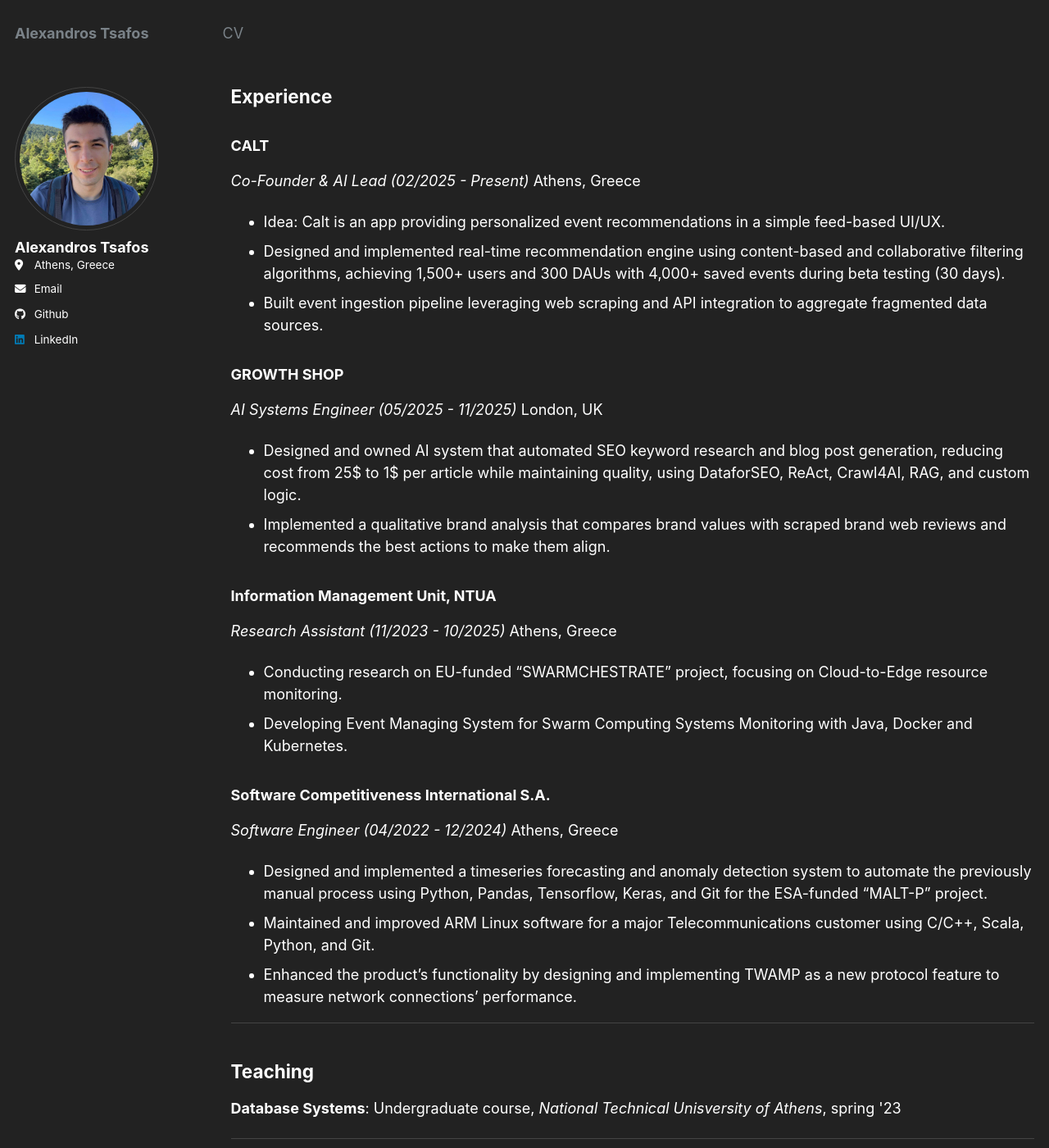
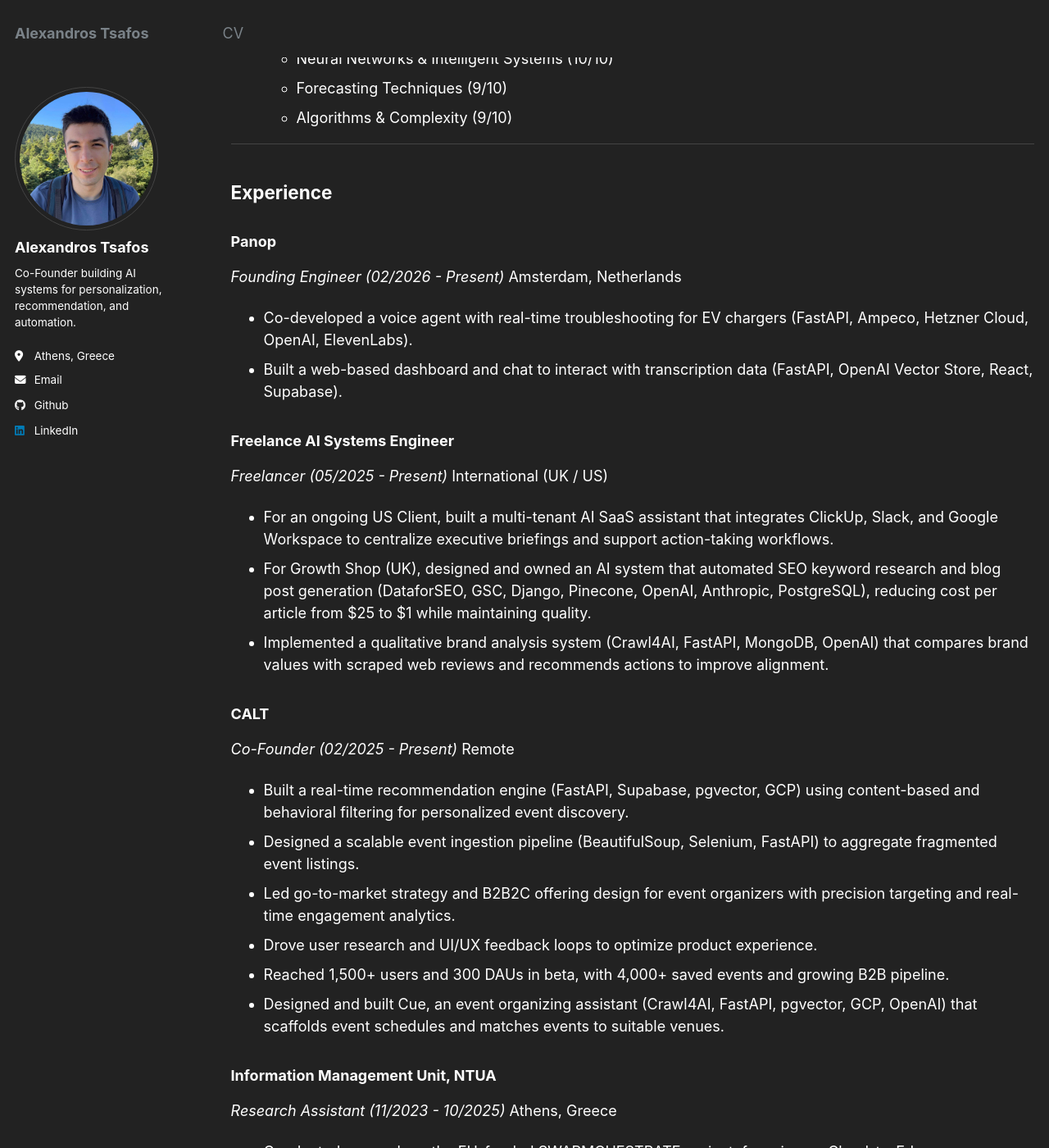
Before and after one commit to alextsaf/alextsaf.github.io, a Jekyll site: the page built from _pages/cv.md, in a window 1280 px wide and 1400 px high, scrolled down 445 px. Shown: the whole window at 82% size. Built offline with Jekyll 4.4.1, drawn with Linux system fonts in a browser that asks for light colours; some of the changed text lies outside the part shown.

Commit message:
Update personal information and enhance CV and About sections

```diff
--- a/_config.yml
+++ b/_config.yml
@@ -23,8 +23,8 @@ author:
   # Biographic information
   avatar           : "profile.png"
   name             : "Alexandros Tsafos"
-  pronouns         : # example: "she/her"
-  bio              : #"Data Software Engineer"
+  pronouns         : #"he/him"
+  bio              : "Co-Founder building AI systems for personalization, recommendation, and automation."
   location         : "Athens, Greece"
   employer         : #"Red Brick University"
   uri              : # URL
--- a/_pages/cv.md
+++ b/_pages/cv.md
@@ -15,71 +15,87 @@ classes:
 ## Education
 
 ### National Technical University of Athens
-**MEng in Electrical & Computer Engineering** (09/2018 - 11/2023)
-Athens, Attiki, Greece
-- 5-year Diploma, 300 ECTS
-- **GPA:** 8.10/10.00
-- **[Thesis](https://github.com/alextsaf/Thesis-NTUA):** Multivariate Computational Load Timeseries Prediction & Resource Provisioning with Machine Learning.
+**Master of Engineering, Electrical and Computer Engineering** (Graduated: 2023)
+Athens, Greece
+- **GPA:** 8.1/10
+- Selected coursework grades:
+  - Advanced Topics in Database Systems (10/10)
+  - Analysis & Design of Information Systems (10/10)
+  - Neural Networks & Intelligent Systems (10/10)
+  - Forecasting Techniques (9/10)
+  - Algorithms & Complexity (9/10)
 
 ---
 
 ## Experience
 
+### Panop
+<i>Founding Engineer (02/2026 - Present)</i>
+Amsterdam, Netherlands
+- Co-developed a voice agent with real-time troubleshooting for EV chargers (FastAPI, Ampeco, Hetzner Cloud, OpenAI, ElevenLabs).
+- Built a web-based dashboard and chat to interact with transcription data (FastAPI, OpenAI Vector Store, React, Supabase).
+
+### Freelance AI Systems Engineer
+<i>Freelancer (05/2025 - Present)</i>
+International (UK / US)
+- For an ongoing US Client, built a multi-tenant AI SaaS assistant that integrates ClickUp, Slack, and Google Workspace to centralize executive briefings and support action-taking workflows.
+- For Growth Shop (UK), designed and owned an AI system that automated SEO keyword research and blog post generation (DataforSEO, GSC, Django, Pinecone, OpenAI, Anthropic, PostgreSQL), reducing cost per article from $25 to $1 while maintaining quality.
+- Implemented a qualitative brand analysis system (Crawl4AI, FastAPI, MongoDB, OpenAI) that compares brand values with scraped web reviews and recommends actions to improve alignment.
+
 ### CALT
-<i>Co-Founder & AI Lead (02/2025 - Present)  </i>
-Athens, Greece
-- Idea: Calt is an app providing personalized event recommendations in a simple feed-based UI/UX.
-- Designed and implemented real-time recommendation engine using content-based and collaborative filtering algorithms, achieving 1,500+ users and 300 DAUs with 4,000+ saved events during beta testing (30 days).
-- Built event ingestion pipeline leveraging web scraping and API integration to aggregate fragmented data sources.
-
-### GROWTH SHOP
-<i>AI Systems Engineer (05/2025 - 11/2025)  </i>
-London, UK
-- Designed and owned AI system that automated SEO keyword research and blog post generation, reducing cost from 25$ to 1$ per article while maintaining quality, using DataforSEO, ReAct, Crawl4AI, RAG, and custom logic.
-- Implemented a qualitative brand analysis that compares brand values with scraped brand web reviews and recommends the best actions to make them align.
+<i>Co-Founder (02/2025 - Present)</i>
+Remote
+- Built a real-time recommendation engine (FastAPI, Supabase, pgvector, GCP) using content-based and behavioral filtering for personalized event discovery.
+- Designed a scalable event ingestion pipeline (BeautifulSoup, Selenium, FastAPI) to aggregate fragmented event listings.
+- Led go-to-market strategy and B2B2C offering design for event organizers with precision targeting and real-time engagement analytics.
+- Drove user research and UI/UX feedback loops to optimize product experience.
+- Reached 1,500+ users and 300 DAUs in beta, with 4,000+ saved events and growing B2B pipeline.
+- Designed and built Cue, an event organizing assistant (Crawl4AI, FastAPI, pgvector, GCP, OpenAI) that scaffolds event schedules and matches events to suitable venues.
 
 ### Information Management Unit, NTUA
 <i>Research Assistant (11/2023 - 10/2025)  </i>
 Athens, Greece
-- Conducting research on EU-funded "SWARMCHESTRATE" project, focusing on Cloud-to-Edge resource monitoring.
-- Developing Event Managing System for Swarm Computing Systems Monitoring with Java, Docker and Kubernetes.
+- Conducted research on the EU-funded SWARMCHESTRATE project, focusing on Cloud-to-Edge resource monitoring.
+- Developed an event management system for swarm-based computing systems monitoring using Java, Docker, and Kubernetes.
+- Extended the OASIS TOSCA standard to support Swarmchestrate entities.
 
 ### Software Competitiveness International S.A.
-<i>Software Engineer (04/2022 - 12/2024)  </i>
+<i>Software Engineer, Full-Time (04/2022 - 12/2024)</i>
 Athens, Greece
-- Designed and implemented a timeseries forecasting and anomaly detection system to automate the previously manual process using Python, Pandas, Tensorflow, Keras, and Git for the ESA-funded "MALT-P" project.
-- Maintained and improved ARM Linux software for a major Telecommunications customer using C/C++, Scala, Python, and Git.
-- Enhanced the product's functionality by designing and implementing TWAMP as a new protocol feature to measure network connections' performance.
+- Led the software team for a major telecommunications customer, supporting products tied to significant annual revenue.
+- Enriched product functionality by designing and implementing TWAMP protocol support for network performance measurement.
+- Contributed to analysis of AWS, GCP, and Microsoft Cloud offerings for ESA's AI-ready multi-mission archiving.
+- Designed and implemented a time-series forecasting and anomaly detection system (Python, Pandas, TensorFlow, Keras) for ESA's MALT-P project.
+- Reported directly to technical owners and ESA stakeholders across disciplines.
+
+### National Technical University of Athens
+<i>Teaching Assistant (03/2023 - 06/2023)</i>
+Athens, Greece
+- Delivered weekly SQL lab lectures for the Databases course (indexes, constraints, joins, triggers, and more).
+- Supported 50+ undergraduate students with coursework and project guidance.
 
 
 ---
 
-## Teaching
-
-  {% for post in site.teaching reversed %}
-    {% include archive-single-cv.html %}
-  {% endfor %}
-
-
-<!-- ### National Technical University of Athens
-**Teaching Assistant** (03/2023 - 06/2023)
-- Delivered weekly SQL lab lectures covering topics like Indexes, Constraints, Joins, and Triggers.
-- Assisted 50+ undergraduate students with course projects.   -->
+## Awards
+- **Apps4Athens Hackathon: 5th Place** — Innovation marathon focused on the digital transformation of Athens; contributed recommender system design and business model definition; team joined a 6-month incubator.
+- **14th National ECE Conference CODE: 1st Place** — Won by solving 24/25 test cases in a 5-problem algorithmic hackathon.
 
 ---
 
-## Awards
-- Won 3rd place in the Innovation Attica Hackathon 2024 among 18 teams (1000€ prize)
-- Won 5th place in the first Apps4Athens Hackathon of Athens Municipality among 44 teams
-
----
-
-## Competitions
-- **14th National ECE Conference CODE: 1st Place** — Three-hour hackathon, consisted of five algorithmic problems of increasing difficulty. Won, passing 24/25 total test cases.
-- **Zero Robotics Finalists: ISS Finals** — Competition for High School Students. Programming (in C) SPHERES satellites for a NASA mission. Finalists (twice, as a member of Zanneio Stardust), in the live championship aboard the International Space Station.
+## Projects
+- **[LinkedIn Job Recommender](https://github.com/alextsaf/Linkedin-Personal-Job-Recommender)** — Personal LinkedIn job recommender using web scraping and NLP with TF-IDF weighted Word2Vec embeddings.
+- **[Prediction of ML Operators Performance](https://github.com/alextsaf/Information-Systems-NTUA)** — Built deep learning and regression models to predict GraphX operator CPU, memory, and time usage.
+- **[Neural Networks Projects](https://github.com/alextsaf/Neural-Networks-NTUA)** — Collection of ML projects including disease classification, codon-based species classification, recommender systems, clustering, and image captioning.
+- **[Apache Spark Analytics Benchmarking](https://github.com/alextsaf/Advanced-Database-Systems-NTUA)** — Implemented Spark analytics workloads (DataFrame API and MapReduce) to benchmark DB performance and scalability.
 
 
 ---
 
 ## Languages
-Greek (Native), English (Fluent), German (Basic)
+Greek (Native), English (C2), German (A2)
+
+---
+
+## Interests
+Recommendation Systems, Knowledge Graphs, Personal Assistants, Hiking, Camping, Cooking, Bouldering
```
Also changed, not shown: _pages/about.md (+9 -6 lines).
